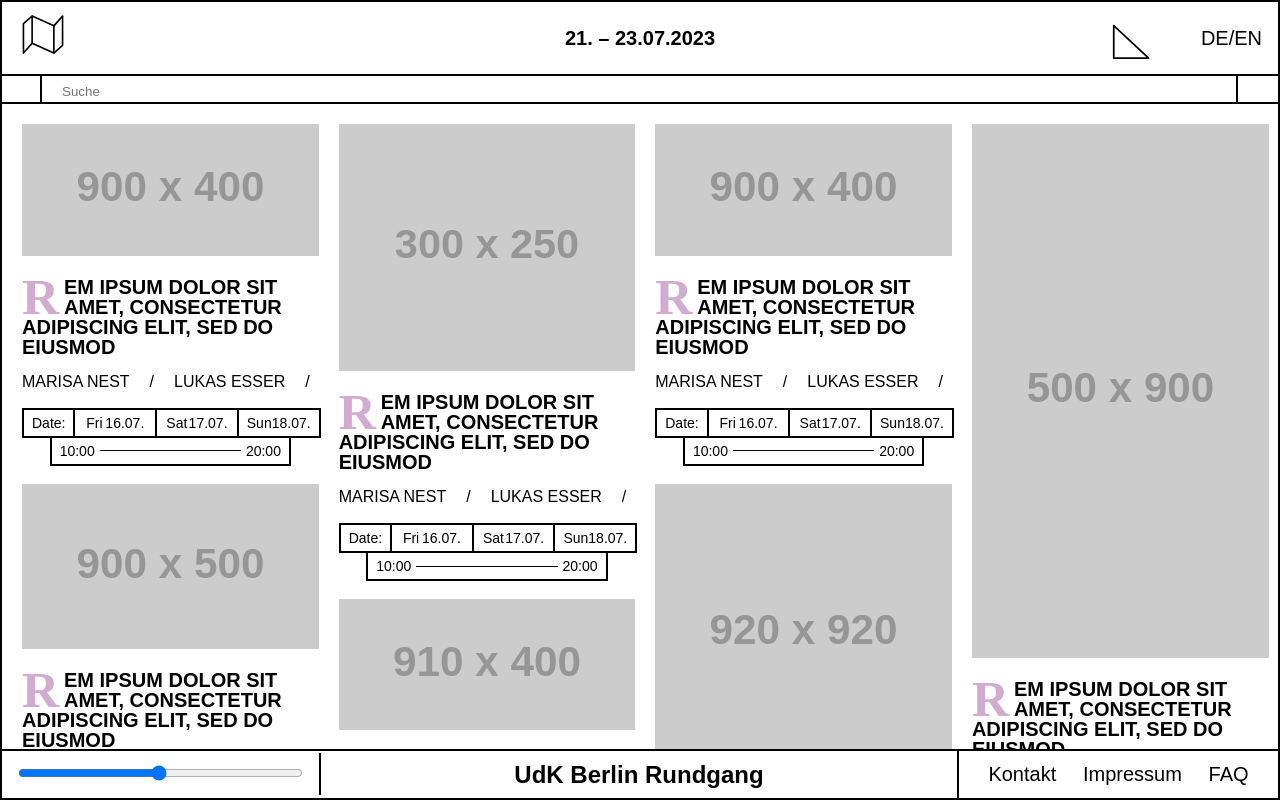
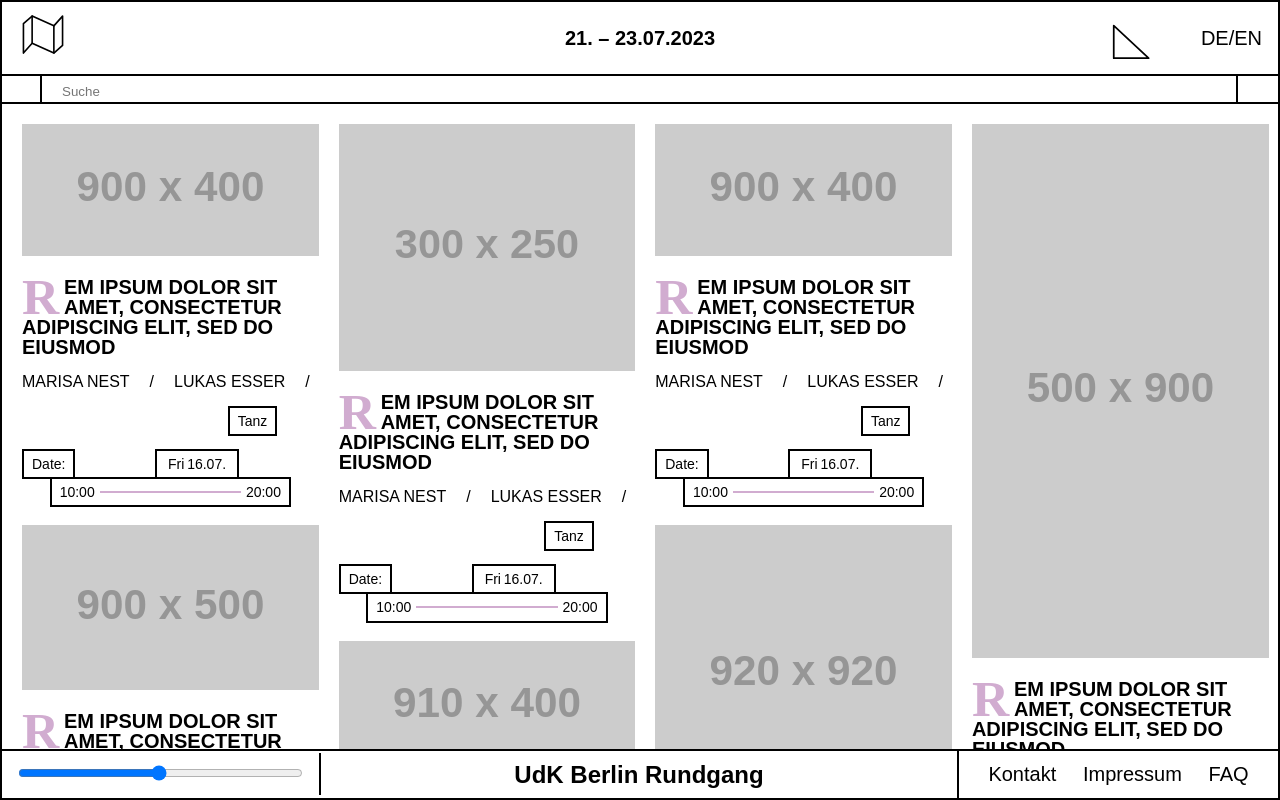
Before and after one commit to udk-berlin/rundgang-website-2023, a Next.js app: page /program in a window 1280 px wide. Shown: the top 800 px of the page. Built offline with nearby package versions, Linux system fonts and the light colour scheme; a web font is replaced by a local one.

Commit message:
event, date layout

```diff
--- a/src/components/pages/program/info_grid.js
+++ b/src/components/pages/program/info_grid.js
@@ -1,8 +1,12 @@
 import styled from "styled-components";
 import InfoGridDate from "./info_grid_date";
 import InfoGridTime from "./info_grid_time";
+import { InfoGridEvent } from "./info_grid_event";
 
 const Container = styled.div`
+  display: grid;
+  row-gap: 0.75rem;
+  justify-items: start;
   font-size: 0.7rem;
   font-weight: 500;
 `;
@@ -10,8 +14,11 @@ const Container = styled.div`
 export default function InfoGrid() {
   return (
     <Container>
-      <InfoGridDate />
-      <InfoGridTime begin="10:00" end="20:00" />
+      <InfoGridEvent EventType="Tanz"></InfoGridEvent>
+      <div>
+        <InfoGridDate Day="3" />
+        <InfoGridTime begin="10:00" end="20:00" />
+      </div>
     </Container>
   );
 }
--- a/src/components/pages/program/info_grid_date.js
+++ b/src/components/pages/program/info_grid_date.js
@@ -18,8 +18,6 @@ const Container = styled.div`
 `;
 
 const Date = styled.div`
-  display: flex;
-  justify-content: space-evenly;
   outline: var(--info-border-width) solid var(--info-border-color);
   margin-top: var(--info-border-width);
   margin-left: var(--info-border-width);
@@ -29,38 +27,40 @@ const Date = styled.div`
 
 const ClickableDate = styled(Date)`
   pointer-events: auto;
+  grid-column-start: ${(props) => props.position};
+  pointer-events: none;
 
   &:hover {
     background-color: var(--color-pink);
+    color: #fff;
+  }
+  & > a {
+    pointer-events: auto;
+    display: block;
+    display: flex;
+    justify-content: space-evenly;
+  }
+  & > a:hover {
+    color: #fff;
   }
 `;
 
-export default function InfoGridDate({ children }) {
+export default function InfoGridDate({ Day }) {
   return (
     <Container>
       <Date>
         <span>Date:</span>
       </Date>
-      <Link href="/">
-        <ClickableDate>
+      <ClickableDate position={Day}>
+        <Link href="/">
           <span>Fri</span>
           <span>16.07.</span>
-        </ClickableDate>
-      </Link>
-
-      <Link href="/">
-        <ClickableDate>
-          <span>Sat</span>
-          <span>17.07.</span>
-        </ClickableDate>
-      </Link>
-
-      <Link href="/">
-        <ClickableDate>
-          <span>Sun</span>
-          <span>18.07.</span>
-        </ClickableDate>
-      </Link>
+        </Link>
+      </ClickableDate>
     </Container>
   );
 }
+
+// function checkDate(day) {
+//   if day
+// }
--- /dev/null
+++ b/src/components/pages/program/info_grid_event.js
@@ -0,0 +1,12 @@
+import Link from "next/link";
+import styled from "styled-components";
+
+const Container = styled.div`
+  outline: var(--info-border-width) solid var(--info-border-color);
+  margin-left: 70%;
+  padding: 0.2rem 0.4rem;
+`;
+
+export const InfoGridEvent = ({ EventType }) => {
+  return <Container>{EventType}</Container>;
+};
--- a/src/components/pages/program/info_grid_time.js
+++ b/src/components/pages/program/info_grid_time.js
@@ -16,7 +16,7 @@ const Container = styled.div`
 
 const Line = styled.div`
   flex-grow: 1;
-  border-bottom: 1px solid black;
+  border-bottom: 2px solid var(--color-pink);
   margin: 5px;
 `;
 
```
